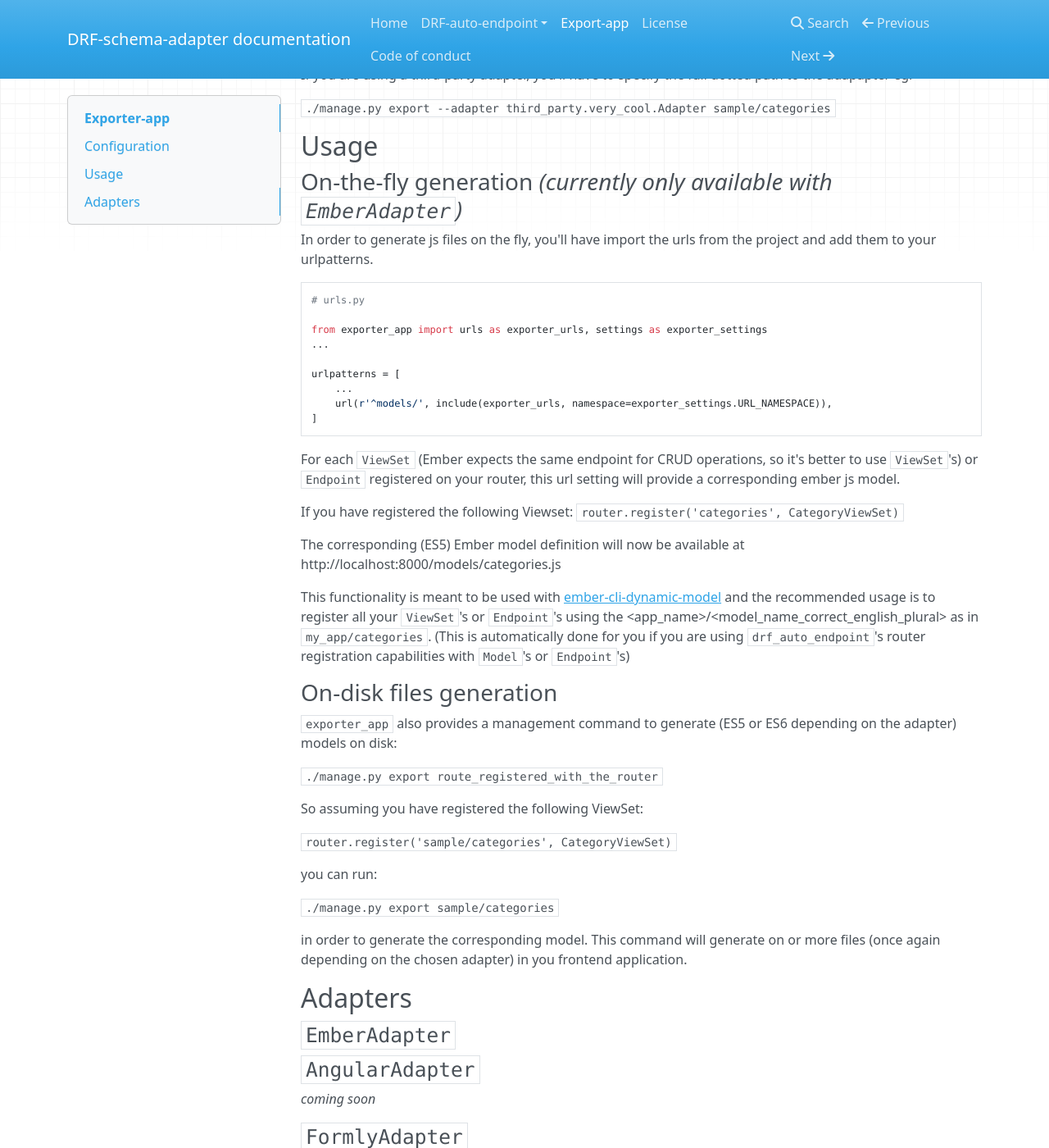
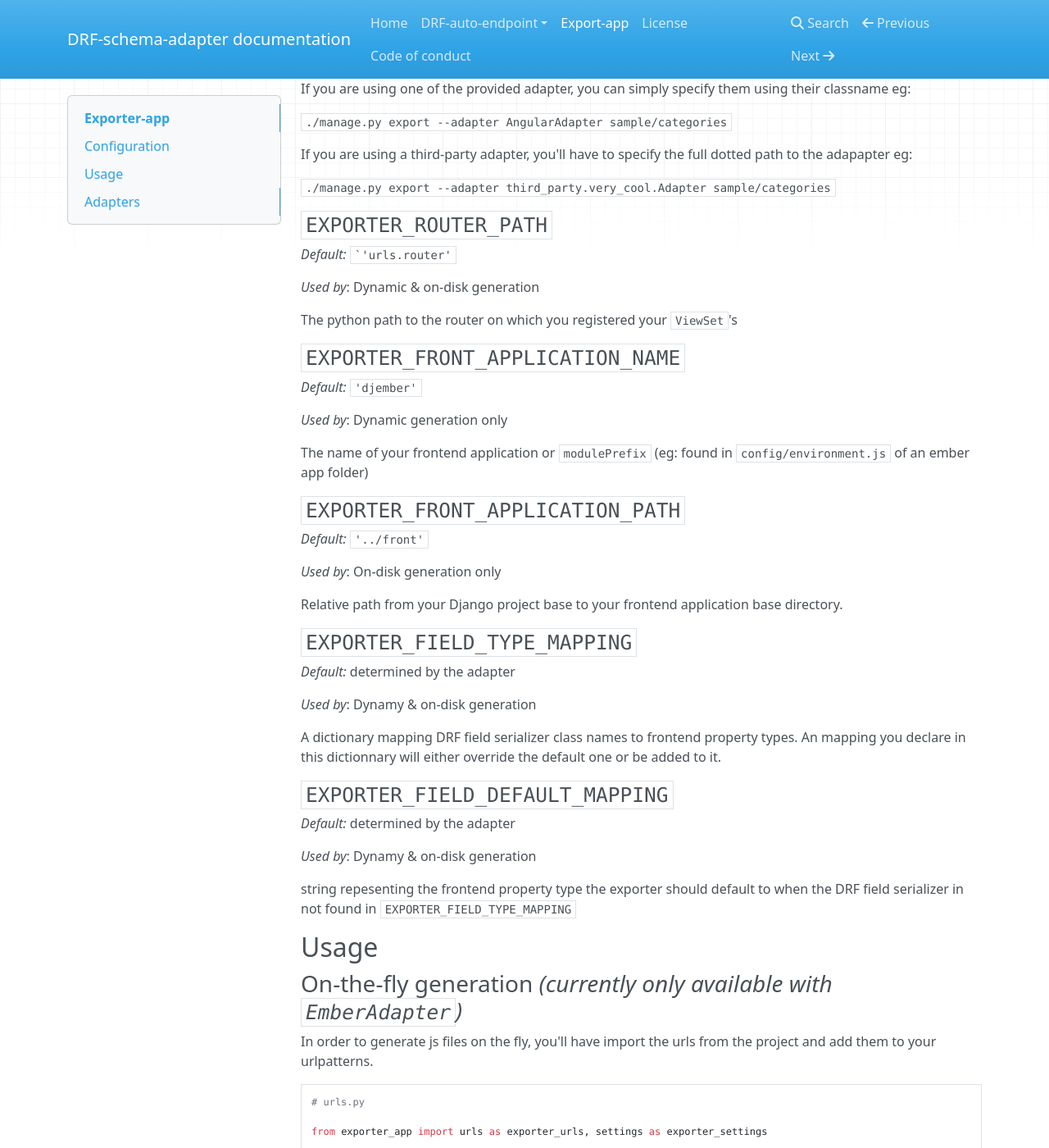
Before and after one commit to drf-forms/drf-schema-adapter, an MkDocs documentation site: the page built from docs/docs/export_app/index.md, in a window 1280 px wide and 1400 px high, scrolled down 782 px. Shown: the whole window at 82% size. Built offline with MkDocs 1.6.1, drawn with Linux system fonts in a browser that asks for light colours; nearby versions of some CDN libraries; old or Windows-style settings are respelled for this version of MkDocs; some of the changed text lies outside the part shown.

Commit message:
:construction: :book: More exporter_app documentation

````diff
--- a/docs/docs/export_app/index.md
+++ b/docs/docs/export_app/index.md
@@ -21,7 +21,13 @@ INSTALLED_APPS = (
 
 ## Configuration
 
-The default adapter is `export_app.adapters.EmberAdapter`, if you wish to use another adapter, you'll
+### `EXPORTER_ADAPTER`
+
+*Default:* `export_app.adapters.EmberAdapter``
+
+*Used by*: Dynamic & on-disk generation
+
+If you wish to use another adapter, you'll
 have to configure it in your `settings.py` as well:
 
 ```
@@ -39,6 +45,49 @@ If you are using one of the provided adapter, you can simply specify them using
 If you are using a third-party adapter, you'll have to specify the full dotted path to the adapapter eg:
 
 `./manage.py export --adapter third_party.very_cool.Adapter sample/categories`
+
+### `EXPORTER_ROUTER_PATH`
+
+*Default:* ``'urls.router'`
+
+*Used by*: Dynamic & on-disk generation
+
+
+The python path to the router on which you registered your `ViewSet`'s
+
+### `EXPORTER_FRONT_APPLICATION_NAME`
+
+*Default:* `'djember'`
+
+*Used by*: Dynamic generation only
+
+
+The name of your frontend application or `modulePrefix` (eg: found in `config/environment.js` of an ember app folder)
+
+### `EXPORTER_FRONT_APPLICATION_PATH`
+
+*Default:* `'../front'`
+
+*Used by*: On-disk generation only
+
+
+Relative path from your Django project base to your frontend application base directory.
+
+### `EXPORTER_FIELD_TYPE_MAPPING`
+
+*Default:* determined by the adapter
+
+*Used by*: Dynamy & on-disk generation
+
+A dictionary mapping DRF field serializer class names to frontend property types. An mapping you declare in this dictionnary will either override the default one or be added to it.
+
+### `EXPORTER_FIELD_DEFAULT_MAPPING`
+
+*Default:* determined by the adapter
+
+*Used by*: Dynamy & on-disk generation
+
+ string repesenting the frontend property type the exporter should default to when the DRF field serializer in not found in `EXPORTER_FIELD_TYPE_MAPPING`
 
 ## Usage
 
````
